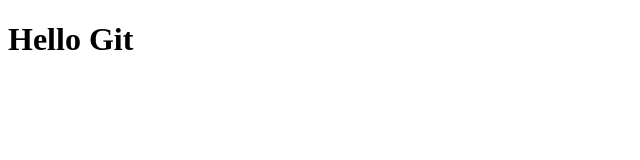
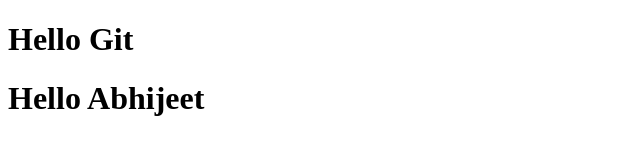
Before and after one commit to Abhijeet360/test2, a plain HTML site: page test3.html in a window 1280 px wide. Shown: the whole page, without its empty margins (0-640 px from the left). Drawn offline with Linux system fonts and the light colour scheme.

Commit message:
hello abhijeet comited

```diff
--- a/test3.html
+++ b/test3.html
@@ -8,5 +8,6 @@
 </head>
 <body>
     <h1>Hello Git</h1>
+    <h1>Hello Abhijeet</h1>
 </body>
 </html>
```
